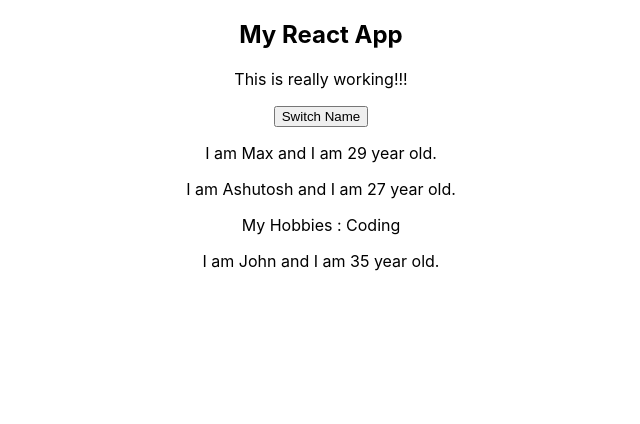
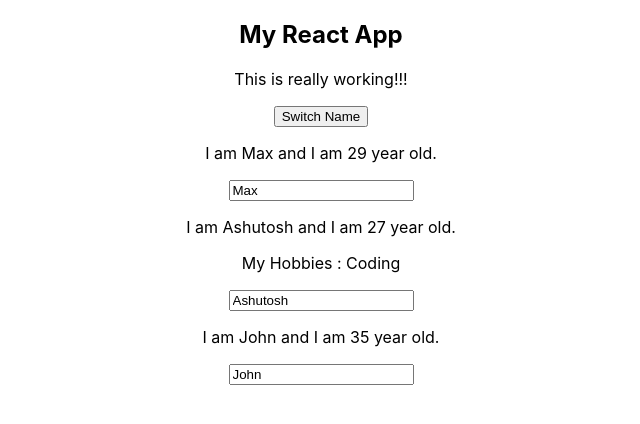
Before and after one commit to ashumantoo/react-complete-guide, a React (Create React App) app: page / in a window 1280 px wide. Shown: the top 424 px of the page, without its empty margins (319-959 px from the left). Built offline with nearby package versions, Linux system fonts and the light colour scheme.

Commit message:
Two way data binding is added.

```diff
--- a/src/App.js
+++ b/src/App.js
@@ -39,6 +39,16 @@
     })
   }
 
+  nameChangedHandler = (event) => {
+    this.setState({
+      person: [
+        { name: 'Max', age: 29 },
+        { name: event.target.value, age: 27 },
+        { name: 'John', age: 30 }
+      ]
+    })
+  }
+
   render() {
     return (
       <div className="App" >
@@ -69,7 +79,7 @@
         {/* <button onClick={this.switchNameHandler}>Switch Name</button> */}
         <button onClick={() => this.switchNameHandler('Mantoo!!!')}>Switch Name</button>
         <Person name={this.state.person[0].name} age={this.state.person[0].age} click={this.switchNameHandler.bind(this, 'Ashutosh Kumar')} />
-        <Person name={this.state.person[1].name} age={this.state.person[1].age}> My Hobbies : Coding </Person>
+        <Person name={this.state.person[1].name} age={this.state.person[1].age} changed={this.nameChangedHandler}> My Hobbies : Coding </Person>
         <Person name={this.state.person[2].name} age={this.state.person[2].age} />
       </div>
 
--- a/src/Person/Person.js
+++ b/src/Person/Person.js
@@ -10,6 +10,7 @@
             {/* This children on props will get the value which is
                 defined between the opening and closing tag of the element */}
             <p> {props.children} </p>
+            <input type="text" onChange={props.changed} value={props.name} />
         </div>
     );
 }
```
